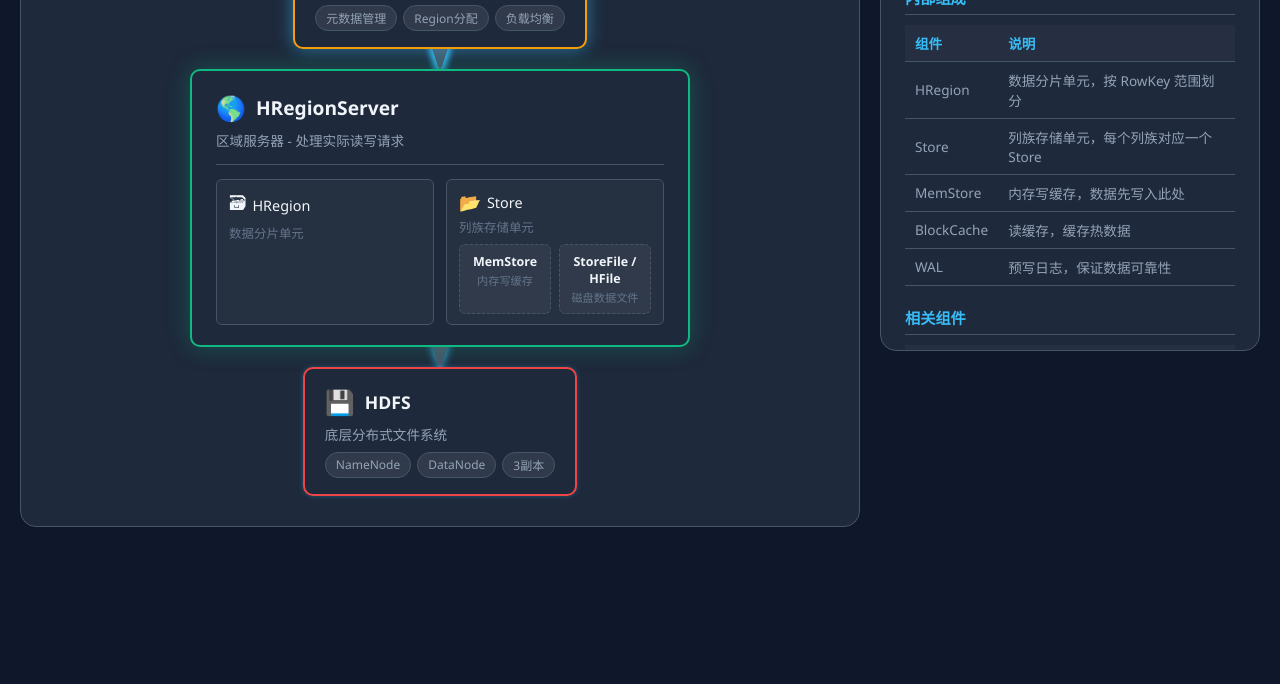
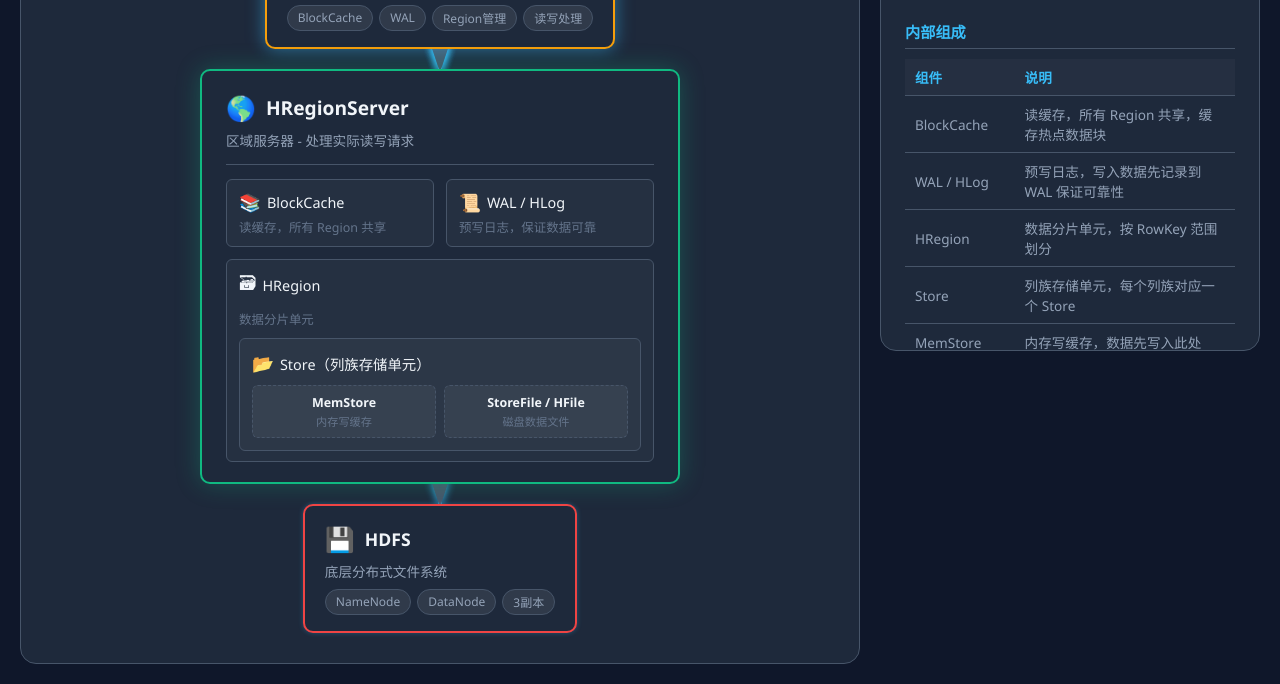
Before and after one commit to CodeArchitect001/Hbase-VisLab, a plain HTML site: page vislab/index.html in a window 1280 px wide. Shown: the part 684-1368 px from the top of the page. Before the commit the page ends 1231 px from the top, so only its background shows below. Drawn offline with Linux system fonts and the light colour scheme.

Commit message:
Fix HRegionServer structure and add fault scenario docs
- Add BlockCache and WAL/HLog to architecture diagram
- Fix HRegionServer hierarchy: BlockCache / WAL at RS level,
  HRegion → Store → MemStore / StoreFile nested below
- Update write/read flow descriptions to include WAL and BlockCache
- Add HBase fault scenario MECE analysis document
- Add ZK-HMaster relationship deep dive document

Co-Authored-By: Claude Opus 4.7 <noreply@anthropic.com>

```diff
--- a/vislab/css/style.css
+++ b/vislab/css/style.css
@@ -356,7 +356,8 @@ body {
 
 /* ===== Large Component (RegionServer) ===== */
 .component-large {
-    min-width: 420px;
+    min-width: 480px;
+    max-width: 580px;
     padding: 20px 24px;
 }
 
@@ -364,13 +365,46 @@ body {
     font-size: 1.2rem;
 }
 
-.sub-components {
+/* RegionServer 内部层级 */
+.rs-internals {
+    margin-top: 14px;
+    padding-top: 14px;
+    border-top: 1px solid var(--border-color);
+    display: flex;
+    flex-direction: column;
+    gap: 12px;
+}
+
+.rs-level1 {
     display: grid;
     grid-template-columns: 1fr 1fr;
     gap: 12px;
-    margin-top: 14px;
-    padding-top: 14px;
-    border-top: 1px solid var(--border-color);
+}
+
+.rs-hregion {
+    padding: 14px;
+}
+
+.rs-hregion .sub-header {
+    margin-bottom: 10px;
+}
+
+.store-wrapper {
+    margin-top: 10px;
+    padding: 12px;
+    background: rgba(255, 255, 255, 0.03);
+    border: 1px solid var(--border-color);
+    border-radius: var(--radius-sm);
+}
+
+.store-header {
+    display: flex;
+    align-items: center;
+    gap: 6px;
+    margin-bottom: 10px;
+    font-size: 0.9rem;
+    font-weight: 500;
+    color: var(--text-primary);
 }
 
 .sub-component {
--- a/vislab/index.html
+++ b/vislab/index.html
@@ -95,9 +95,10 @@
                         </div>
                         <div class="component-desc">主节点</div>
                         <div class="component-tags">
-                            <span class="tag">元数据管理</span>
-                            <span class="tag">Region分配</span>
-                            <span class="tag">负载均衡</span>
+                            <span class="tag">BlockCache</span>
+                            <span class="tag">WAL</span>
+                            <span class="tag">Region管理</span>
+                            <span class="tag">读写处理</span>
                         </div>
                     </div>
                 </div>
@@ -111,22 +112,37 @@
                         </div>
                         <div class="component-desc">区域服务器 - 处理实际读写请求</div>
 
-                        <div class="sub-components">
-                            <div class="sub-component" id="hregion" data-component="hregion">
+                        <!-- RegionServer 直接子组件：BlockCache / WAL / HRegion -->
+                        <div class="rs-internals">
+                            <div class="rs-level1">
+                                <div class="sub-component" id="blockcache" data-component="blockcache">
+                                    <div class="sub-header">
+                                        <span class="sub-icon">&#128218;</span>
+                                        <span>BlockCache</span>
+                                    </div>
+                                    <div class="sub-desc">读缓存，所有 Region 共享</div>
+                                </div>
+                                <div class="sub-component" id="wal" data-component="wal">
+                                    <div class="sub-header">
+                                        <span class="sub-icon">&#128220;</span>
+                                        <span>WAL / HLog</span>
+                                    </div>
+                                    <div class="sub-desc">预写日志，保证数据可靠</div>
+                                </div>
+                            </div>
+
+                            <div class="sub-component rs-hregion" id="hregion" data-component="hregion">
                                 <div class="sub-header">
                                     <span class="sub-icon">&#128451;</span>
                                     <span>HRegion</span>
                                 </div>
                                 <div class="sub-desc">数据分片单元</div>
+
+                                <div class="store-wrapper" id="store" data-component="store">
+                                    <div class="store-header">
+                                        <span class="sub-icon">&#128194;</span>
+                                        <span>Store（列族存储单元）</span>
                                     </div>
-
-                            <div class="sub-component" id="store" data-component="store">
-                                <div class="sub-header">
-                                    <span class="sub-icon">&#128194;</span>
-                                    <span>Store</span>
-                                </div>
-                                <div class="sub-desc">列族存储单元</div>
-
                                     <div class="store-internals">
                                         <div class="store-item" id="memstore" data-component="memstore">
                                             <div class="store-item-name">MemStore</div>
@@ -135,6 +151,7 @@
                                         <div class="store-item" id="storefile" data-component="storefile">
                                             <div class="store-item-name">StoreFile / HFile</div>
                                             <div class="store-item-desc">磁盘数据文件</div>
+                                        </div>
                                     </div>
                                 </div>
                             </div>
@@ -181,23 +198,23 @@
             <div class="flow-steps">
                 <div class="step">
                     <div class="step-num">1</div>
-                    <div class="step-text">Client 向 ZooKeeper 获取 HMaster 地址</div>
+                    <div class="step-text">Client 向 ZooKeeper 获取目标 Region 位置</div>
                 </div>
                 <div class="step">
                     <div class="step-num">2</div>
-                    <div class="step-text">Client 向 HRegionServer 发送 Put 请求</div>
+                    <div class="step-text">Client 直接向 HRegionServer 发送 Put 请求</div>
                 </div>
                 <div class="step">
                     <div class="step-num">3</div>
-                    <div class="step-text">数据先写入 WAL（Write Ahead Log）保证可靠性</div>
+                    <div class="step-text">数据先写入 WAL / HLog（预写日志）保证可靠性</div>
                 </div>
                 <div class="step">
                     <div class="step-num">4</div>
-                    <div class="step-text">数据写入 MemStore（内存缓冲区）</div>
+                    <div class="step-text">数据写入 MemStore（内存写缓存）</div>
                 </div>
                 <div class="step">
                     <div class="step-num">5</div>
-                    <div class="step-text">MemStore 达到阈值后刷写（Flush）到 HFile</div>
+                    <div class="step-text">MemStore 达到阈值后刷写（Flush）到 StoreFile / HFile</div>
                 </div>
                 <div class="step">
                     <div class="step-num">6</div>
@@ -220,19 +237,19 @@
                 </div>
                 <div class="step">
                     <div class="step-num">3</div>
-                    <div class="step-text">先查 MemStore（最新写入的数据）</div>
+                    <div class="step-text">先查 MemStore（最新写入的数据，RowKey 内存有序）</div>
                 </div>
                 <div class="step">
                     <div class="step-num">4</div>
-                    <div class="step-text">再查 BlockCache（读缓存）</div>
+                    <div class="step-text">再查 BlockCache（读缓存，缓存热点 HFile 数据块）</div>
                 </div>
                 <div class="step">
                     <div class="step-num">5</div>
-                    <div class="step-text">若未命中，读取 HFile（磁盘文件）</div>
+                    <div class="step-text">若未命中，读取 StoreFile / HFile（磁盘文件）</div>
                 </div>
                 <div class="step">
                     <div class="step-num">6</div>
-                    <div class="step-text">结果返回给 Client</div>
+                    <div class="step-text">结果合并后返回给 Client</div>
                 </div>
             </div>
         </div>
--- a/vislab/js/main.js
+++ b/vislab/js/main.js
@@ -126,6 +126,7 @@ const componentDetails = {
                     '处理 Client 发来的实际读写请求',
                     '管理多个 HRegion（数据分片）',
                     '维护 MemStore（写缓存）和 BlockCache（读缓存）',
+                    '写入数据时先写 WAL，保证数据不丢失',
                     '执行 Region 的 Flush（刷写）和 Compaction（合并）',
                     '向 HMaster 汇报心跳和负载信息'
                 ]
@@ -135,11 +136,12 @@ const componentDetails = {
                 type: 'table',
                 headers: ['组件', '说明'],
                 rows: [
+                    ['BlockCache', '读缓存，所有 Region 共享，缓存热点数据块'],
+                    ['WAL / HLog', '预写日志，写入数据先记录到 WAL 保证可靠性'],
                     ['HRegion', '数据分片单元，按 RowKey 范围划分'],
                     ['Store', '列族存储单元，每个列族对应一个 Store'],
                     ['MemStore', '内存写缓存，数据先写入此处'],
-                    ['BlockCache', '读缓存，缓存热数据'],
-                    ['WAL', '预写日志，保证数据可靠性']
+                    ['StoreFile / HFile', '磁盘数据文件，MemStore 刷写后生成']
                 ]
             },
             {
@@ -150,6 +152,82 @@ const componentDetails = {
                     ['被管理', 'HMaster（Region 分配与负载均衡）'],
                     ['直接服务', 'Client（处理读写请求）'],
                     ['底层存储', 'HDFS（持久化 StoreFile）']
+                ]
+            }
+        ]
+    },
+    blockcache: {
+        title: 'BlockCache（读缓存）',
+        subtitle: 'RegionServer 级别 - 所有 Region 共享',
+        sections: [
+            {
+                heading: '功能描述',
+                type: 'list',
+                items: [
+                    '缓存从 HFile 读取的数据块（Block），加速读操作',
+                    'RegionServer 中所有 Region 共享同一块 BlockCache',
+                    '读取数据时优先检查 BlockCache，命中则直接返回',
+                    'LRU 淘汰策略：缓存满时淘汰最久未使用的数据块'
+                ]
+            },
+            {
+                heading: '缓存层级',
+                type: 'table',
+                headers: ['层级', '说明'],
+                rows: [
+                    ['L1 BlockCache', '默认实现，使用 BucketCache 或 LRUBlockCache'],
+                    ['L2 BucketCache', '可配置为堆外内存缓存，避免 GC 压力'],
+                    ['CombinedBlockCache', '结合 L1 和 L2，DataBlock 放 L2，IndexBlock 放 L1']
+                ]
+            },
+            {
+                heading: '相关组件',
+                type: 'table',
+                headers: ['关系', '组件'],
+                rows: [
+                    ['被包含', 'HRegionServer（RegionServer 级别共享）'],
+                    ['缓存来源', 'StoreFile / HFile（读取磁盘数据时缓存）'],
+                    ['配合', 'MemStore（读取时先查 MemStore，再查 BlockCache）']
+                ]
+            }
+        ]
+    },
+    wal: {
+        title: 'WAL / HLog（预写日志）',
+        subtitle: 'RegionServer 级别 - 保证写入可靠性',
+        sections: [
+            {
+                heading: '功能描述',
+                type: 'list',
+                items: [
+                    'Write Ahead Log：写入数据前先记录日志，保证数据不丢失',
+                    'RegionServer 崩溃后，通过重放 WAL 恢复未刷写到磁盘的数据',
+                    '每个 RegionServer 维护一个 WAL（HLog），所有 Region 共享',
+                    'WAL 写入 HDFS，利用 HDFS 的多副本保证日志可靠性'
+                ]
+            },
+            {
+                heading: '写入流程',
+                type: 'table',
+                headers: ['顺序', '操作'],
+                rows: [
+                    ['1', 'Client 发送 Put 请求到 RegionServer'],
+                    ['2', '数据先写入 WAL（HLog）'],
+                    ['3', 'WAL 同步到 HDFS（默认同步策略）'],
+                    ['4', '再写入 MemStore'],
+                    ['5', '返回写入成功给 Client'],
+                    ['崩溃恢复', '重放 WAL 日志，恢复 MemStore 中的数据']
+                ]
+            },
+            {
+                heading: '相关组件',
+                type: 'table',
+                headers: ['关系', '组件'],
+                rows: [
+                    ['被包含', 'HRegionServer（RegionServer 级别共享）'],
+                    ['写入来源', 'Client 的 Put/Delete 操作'],
+                    ['存储', 'HDFS（WAL 文件存储在 HDFS 上）'],
+                    ['恢复对象', 'MemStore（崩溃后重放 WAL 恢复 MemStore 数据）']
                 ]
             }
         ]
@@ -355,6 +433,7 @@ const flowPaths = {
     write: [
         { from: 'client', to: 'zookeeper' },
         { from: 'client', to: 'regionserver' },
+        { from: 'regionserver', to: 'wal' },
         { from: 'regionserver', to: 'memstore' },
         { from: 'memstore', to: 'storefile' },
         { from: 'storefile', to: 'hdfs' }
@@ -363,7 +442,8 @@ const flowPaths = {
         { from: 'client', to: 'zookeeper' },
         { from: 'client', to: 'regionserver' },
         { from: 'regionserver', to: 'memstore' },
-        { from: 'memserver', to: 'storefile' },
+        { from: 'regionserver', to: 'blockcache' },
+        { from: 'regionserver', to: 'storefile' },
         { from: 'regionserver', to: 'client' }
     ]
 };
@@ -433,6 +513,9 @@ function drawConnections() {
 function drawInternalConnections() {
     const svg = document.getElementById('connections');
     const internalConns = [
+        { from: 'regionserver', to: 'blockcache' },
+        { from: 'regionserver', to: 'wal' },
+        { from: 'regionserver', to: 'hregion' },
         { from: 'hregion', to: 'store' },
         { from: 'store', to: 'memstore' },
         { from: 'store', to: 'storefile' }
@@ -513,12 +596,14 @@ function getRelatedComponents(componentId) {
         client: ['zookeeper', 'regionserver', 'hmaster'],
         zookeeper: ['client', 'hmaster', 'regionserver'],
         hmaster: ['zookeeper', 'regionserver', 'client'],
-        regionserver: ['client', 'hmaster', 'zookeeper', 'hdfs', 'hregion', 'store', 'memstore', 'storefile'],
+        regionserver: ['client', 'hmaster', 'zookeeper', 'hdfs', 'hregion', 'store', 'memstore', 'storefile', 'blockcache', 'wal'],
+        blockcache: ['regionserver', 'storefile'],
+        wal: ['regionserver', 'hdfs', 'memstore'],
         hregion: ['regionserver', 'store'],
         store: ['hregion', 'memstore', 'storefile'],
-        memstore: ['store', 'storefile', 'regionserver'],
-        storefile: ['store', 'memstore', 'hdfs'],
-        hdfs: ['regionserver', 'storefile']
+        memstore: ['store', 'storefile', 'regionserver', 'wal'],
+        storefile: ['store', 'memstore', 'hdfs', 'blockcache'],
+        hdfs: ['regionserver', 'storefile', 'wal']
     };
     return relationMap[componentId] || [];
 }
@@ -586,8 +671,8 @@ function playFlow(flowType) {
 
     // Highlight components in sequence
     const componentSequence = flowType === 'write'
-        ? ['client', 'zookeeper', 'regionserver', 'memstore', 'storefile', 'hdfs']
-        : ['client', 'zookeeper', 'regionserver', 'memstore', 'storefile', 'client'];
+        ? ['client', 'zookeeper', 'regionserver', 'wal', 'memstore', 'storefile', 'hdfs']
+        : ['client', 'zookeeper', 'regionserver', 'memstore', 'blockcache', 'storefile', 'client'];
 
     animateSequence(componentSequence, 0);
 
@@ -721,7 +806,7 @@ function resetView() {
 }
 
 // ===== Sub-component Click Handlers =====
-document.querySelectorAll('.sub-component, .store-item').forEach(el => {
+document.querySelectorAll('.sub-component, .store-item, .store-wrapper').forEach(el => {
     el.addEventListener('click', (e) => {
         e.stopPropagation();
         const componentId = el.getAttribute('data-component');
```
Also changed, not shown: 2 other files. Lines whose indentation alone changed are shown as unchanged.
